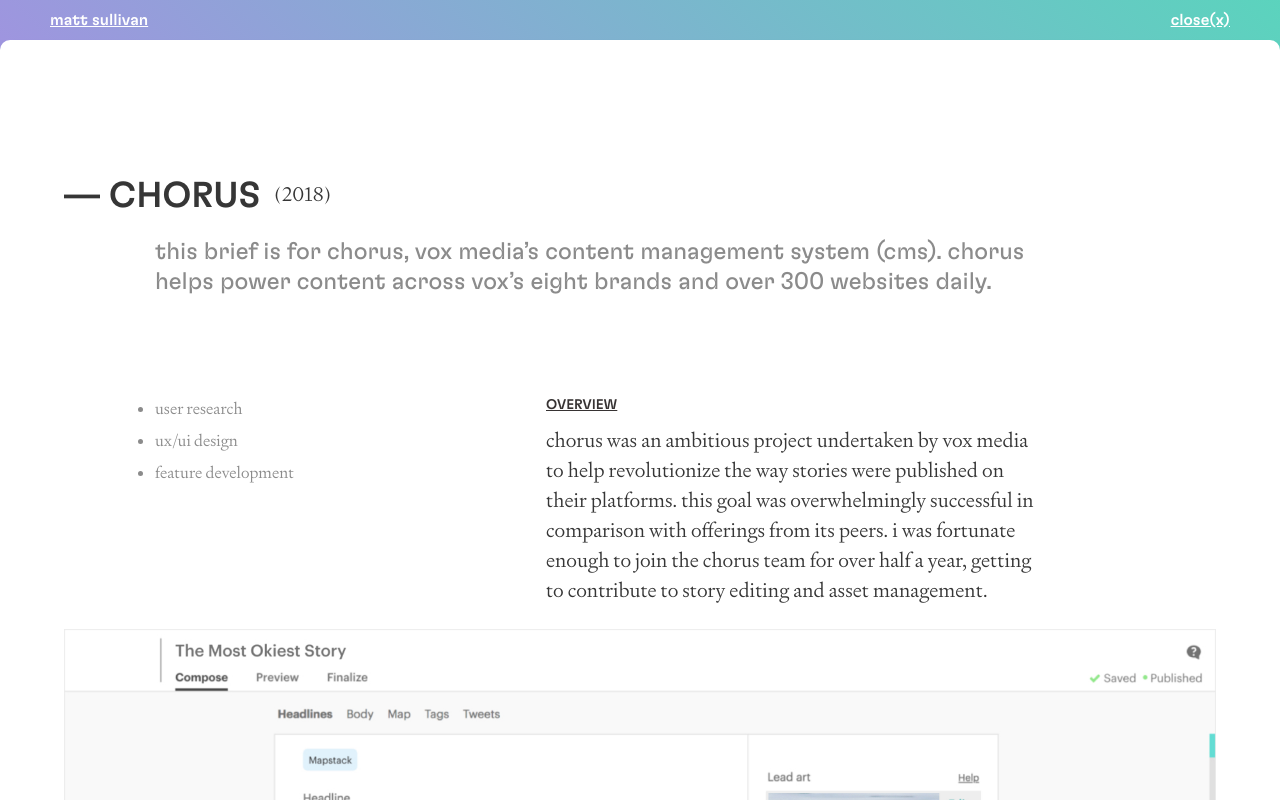
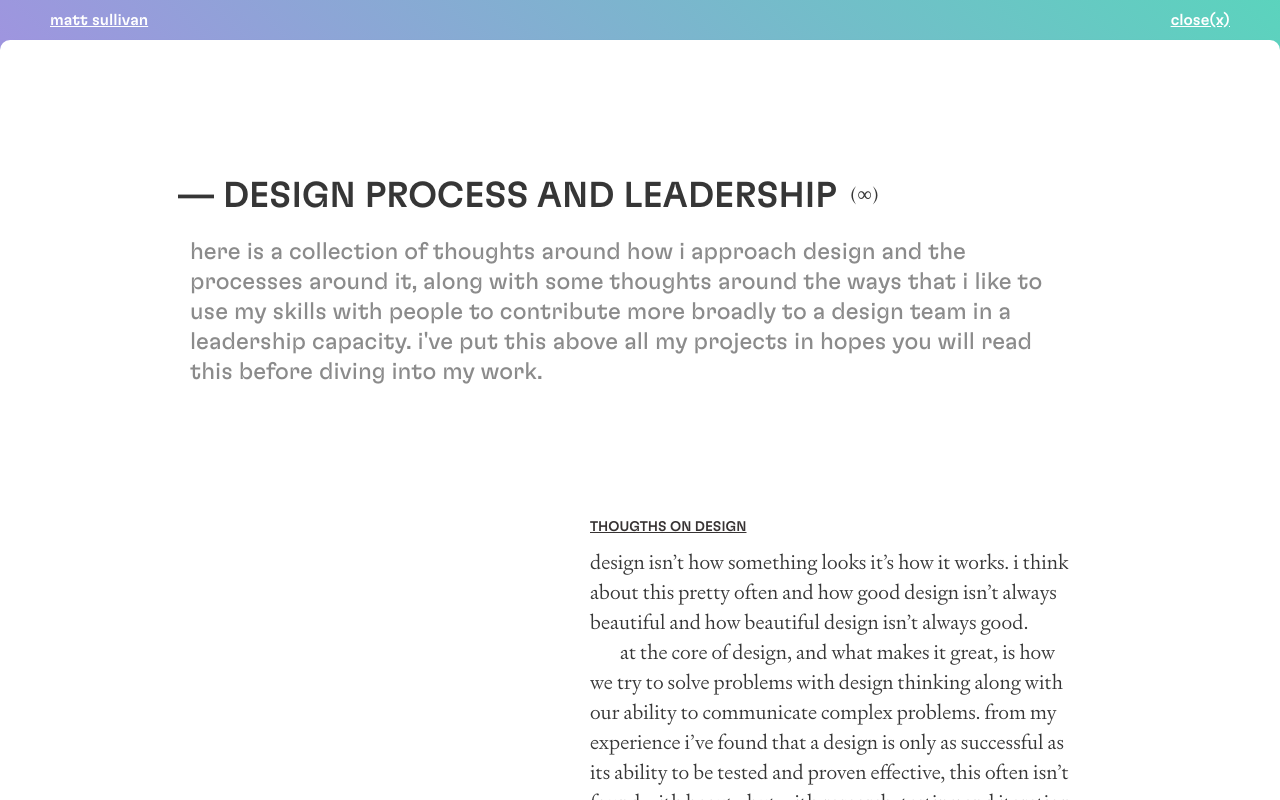
Before and after one commit to mjsxi/website-v4, a Next.js app: page /projects/design-process-and-leadership in a window 1280 px wide. Built offline with nearby package versions, Linux system fonts and the light colour scheme.

Commit message:
reworked to better show leadership and more thought out projects

```diff
--- a/components/mainPage.js
+++ b/components/mainPage.js
@@ -92,7 +92,7 @@
       >
         <h2>— about</h2>
         <p>A little about me, I’m more of a cat person and have been living with my long term roomate <a target="_blank" href="//instagram.com/uglybabykai/">Kai</a> for the last 5 years, I enjoy reading books (mostly on <a target="_blank" href="//amazon.com/Very-Serious-Cookbook-Contra-Wildair/dp/071487602X">cooking</a> and <a target="_blank" href="https://shop.butterandscotch.com/collections/swag/products/signed-butter-scotch-cookbook">baking</a>) and finding weird books to get design inspiration from (shout out to <a target="_blank" href="//vimeo.com/55449250">Atlas of the New Dutch Water Defence Line</a>), really enjoy video games specifically life simulators and collector games (enjoy this <a target="_blank" href="//polygon.com/2014/8/21/6052553/how-to-catch-every-pokemon">story</a> of me as a youth playing Pokémon).</p>
-        <p>You can find me on <a target="_blank" href="//twitter.com/mjsxi">Twitter</a> (I'm currently tweeting about Animal Crossing), <a target="_blank" href="//instagram.com/mjsxi/">Instagram</a>, and if you’re here for it <a target="_blank" href="//linkedin.com/in/matt-sullivan-5455656a/">Linkedin</a>. Feel free to reach out by <a href="mailto:msullivanxi@gmail.com">email</a> if you're looking to connect!</p>
+        <p>You can find me on <a target="_blank" href="//twitter.com/mjsxi">Twitter</a> (I'm currently tweeting about Animal Crossing or ranting about design), <a target="_blank" href="//instagram.com/mjsxi/">Instagram</a>, and if you’re here for it <a target="_blank" href="//linkedin.com/in/matt-sullivan-5455656a/">Linkedin</a>. Feel free to reach out by <a href="mailto:msullivanxi@gmail.com">email</a> if you're looking to connect or just want to talk!</p>
       </motion.div>
     </div>
   </>
--- a/pages/projects/design-process-and-leadership.js
+++ b/pages/projects/design-process-and-leadership.js
@@ -40,41 +40,48 @@
       >
         <div className={styles.proCotents}>
 
-          <h3>— chorus <span>(2018)</span></h3>
-          <p className={styles.intro}>this brief is for chorus, vox media’s content management system (cms). chorus helps power content across vox’s eight brands and over 300 websites daily.</p>
+          <h3>— design process and leadership <span>(∞)</span></h3>
+          <p className={styles.intro}>here is a collection of thoughts around how i approach design and the processes around it, along with some thoughts around the ways that i like to use my skills with people to contribute more broadly to a design team in a leadership capacity. i've put this above all my projects in hopes you will read this before diving into my work.</p>
 
-          <div className={styles.contributions}>
-            <p>
-              <ul>
-                <li>user research</li>
-                <li>ux/ui design</li>
-                <li>feature development</li>
-              </ul>
-            </p>
-          </div>
+          <h5>thougths on design</h5>
 
-          <h5>overview</h5>
+          <p>design isn’t how something looks it’s how it works. i think about this pretty often and how good design isn’t always beautiful and how beautiful design isn’t always good.</p>
 
-          <p>chorus was an ambitious project undertaken by vox media to help revolutionize the way stories were published on their platforms. this goal was overwhelmingly successful in comparison with offerings from its peers. i was fortunate enough to join the chorus team for over half a year, getting to contribute to story editing and asset management.</p>
+          <p>at the core of design, and what makes it great, is how we try to solve problems with design thinking along with our ability to communicate complex problems. from my experience i’ve found that a design is only as successful as its ability to be tested and proven effective, this often isn’t found with beauty but with research, testing and iteration. we often find some of the best solutions when we open ourselves up to the willingness to be wrong and reevaluate our previously held assumtions.</p>
 
-          <img
-            src="/assets/imgs/chorus-editor.jpg"
-            alt="the chorus editor"
-          />
-          <cite>the peak at the chorus editor</cite>
+          <p>at the root of this is where great designers hold themselves — a willingness to grow, to have their minds changed, and being always curious and ready to build towards just solutions.</p>
 
-          <h5>high level goals</h5>
+          <h5>how I work</h5>
 
-          <p>
-            <ul>
-              <li>help rework flow of publishing stories to chorus.</li>
-              <li>better maintain assets both within and out of the editor.</li>
-            </ul>
-          </p>
+          <p>my main approach to work is built around empathy.</p>
 
-          <h5>final thoughts</h5>
+          <p>i prefer to get to know the people i’m designing for — knowing who they are and what they care about lets me better focus resources to things that will make meaningful and impactful changes to their lives. i often find myself starting with questions and a willingness to listen before diving too deeply into any one solution. listening to people and their problems/wants/needs/goals is always how i’ve found the space to look outside myself and get the best results for any project i am apart of.</p>
 
-          <p>since my time was so brief, i do not have much context to elaborate on my experience with the project. however, if you are interested in hearing more about my time with chorus, please do not hesitate to reach out.</p>
+          <p>i love running tests and being proven wrong, i like being able to lean into data as a way to help validate any sort of hypothesis i have on any on solution and am always open to a good feedback session. producing multiple ideas, putting together prototypes and tests are a great way we as designers can come to good solid conclusions.</p>
+
+          <p>i know how to spend my energy, not every problem needs a novel bespoke solution and sometimes the smartest thing you can bring to a project is leaning on your past knowledge and common patterns and conventions to work quickly and reliably.</p>
+
+          <p>design is never just one well placed solution but a collection of changes that lead to a greater impact.</p>
+
+          <h5>working with others</h5>
+
+          <p>i just lightly want to touch on my approach to teamwork and working with others. i heavily subscribe to the idea that there is no one rockstar on any team — everyone should have a voice and should be empowered to give and receive feedback on their work. everyone on a team has something to contribute and some of the best ideas i’ve ever come across has been through talking with others who aren’t “designers”.</p>
+
+          <p>i strongly believe in building consensus and partnerships with others as a way to get the best results out of any team.</p>
+
+          <h5>leadership thoughts & a little boasting</h5>
+
+          <p>i love sessions for designers to gather and give feedback, in my last two jobs i have run weekly design feedback sessions — i think learning as we grow in our careers is one of the most important things, along with the lessons i've also run a monthly design challenge (one of them even became a successful <a target="_blank" href="https://www.kickstarter.com/projects/constancewatkins/reverie-tarot/description">kickstarter</a>!!!).</p>
+
+          <p>i often find myself asking hard questions first and "breaking the ice" for others to ask questions that sometimes often make us feel too awkward to confront. specifically, around big societal changes and how we might go about as a group, of smart people, to make changes that allow for a more equitable and fair representation among us, as designers.</p>
+
+          <p>i love getting to work with more junior members of a team and helping them grow. i often do this through listening. i believe the best way to be a mentor to someone is the listen first and speak second. communication is a two way street and hearing out those more junior than you is the best way to figure out how to speak with real impact and help them get the best opportunities to grow as a result. i always try my best to find time for those looking to learn and better themselves, some of the most rewarding parts of my career have been getting one on one time with someone looking to improve their hard and soft skills.</p>
+
+          <p>i am a big proponent of change, and i am never really satisfied if i find the way something is being done has become more of a hinderance than helpful. in this vain, when we ramped up our design systems work at the end of last year i advocated for and helped shift our design team to figma. i pushed for this for a few reasons, one of the key reasons was to better help with collaboration (and seeing how things are currently going i'm very happy i pushed for this change) and just overall workflow improvements around things we were previously having to hack together. this has been a wild success and has eliminated a bunch of pain points for our teams.</p>
+
+          <h5>last note</h5>
+
+          <p>thanks for taking the time to read all this, i appreciate it! if you have any thoughts or feedback or just want to talk about anything, feel free to <a href="mailto:msullivanxi@gmail.com">reach out</a>, i always love getting to meet and talk to new people!</p>
 
         </div>
       </motion.div>
--- a/pages/projects/hymnal.js
+++ b/pages/projects/hymnal.js
@@ -48,8 +48,8 @@
               <ul>
                 <li><strong>role:</strong> product designer</li>
                 <li><strong>timeline:</strong> 18 months</li>
-                <li><strong>goal(s):</strong> componentize designs for easy replication across brands, bring the best parts of our existing sites forward and with modernized tastes, improve load times, improve ability to spin up new group nine brands.</li>
-                <li><strong>skill(s):</strong> user research, design systems development, feature development, product strategy and goal setting.</li>
+                <li><strong>goal(s):</strong> help improve ability to build ads for concert, improve revenue tooling for none engineers.</li>
+                <li><strong>skill(s):</strong> user research, ux/ui design, feature development, product strategy.</li>
               </ul>
             </p>
           </div>
--- a/pages/projects/resonance.js
+++ b/pages/projects/resonance.js
@@ -48,8 +48,8 @@
               <ul>
                 <li><strong>role:</strong> senior product designer</li>
                 <li><strong>timeline:</strong> 10 months</li>
-                <li><strong>goal(s):</strong> componentize designs for easy replication across brands, bring the best parts of our existing sites forward and with modernized tastes, improve load times, improve ability to spin up new group nine brands.</li>
-                <li><strong>skill(s):</strong> user research, design systems development, feature development, product strategy and goal setting.</li>
+                <li><strong>goal(s):</strong> help improve the design system, work to better chorus the main publishing tool for vox media.</li>
+                <li><strong>skill(s):</strong> design systems development, feature development.</li>
               </ul>
             </p>
           </div>
```
